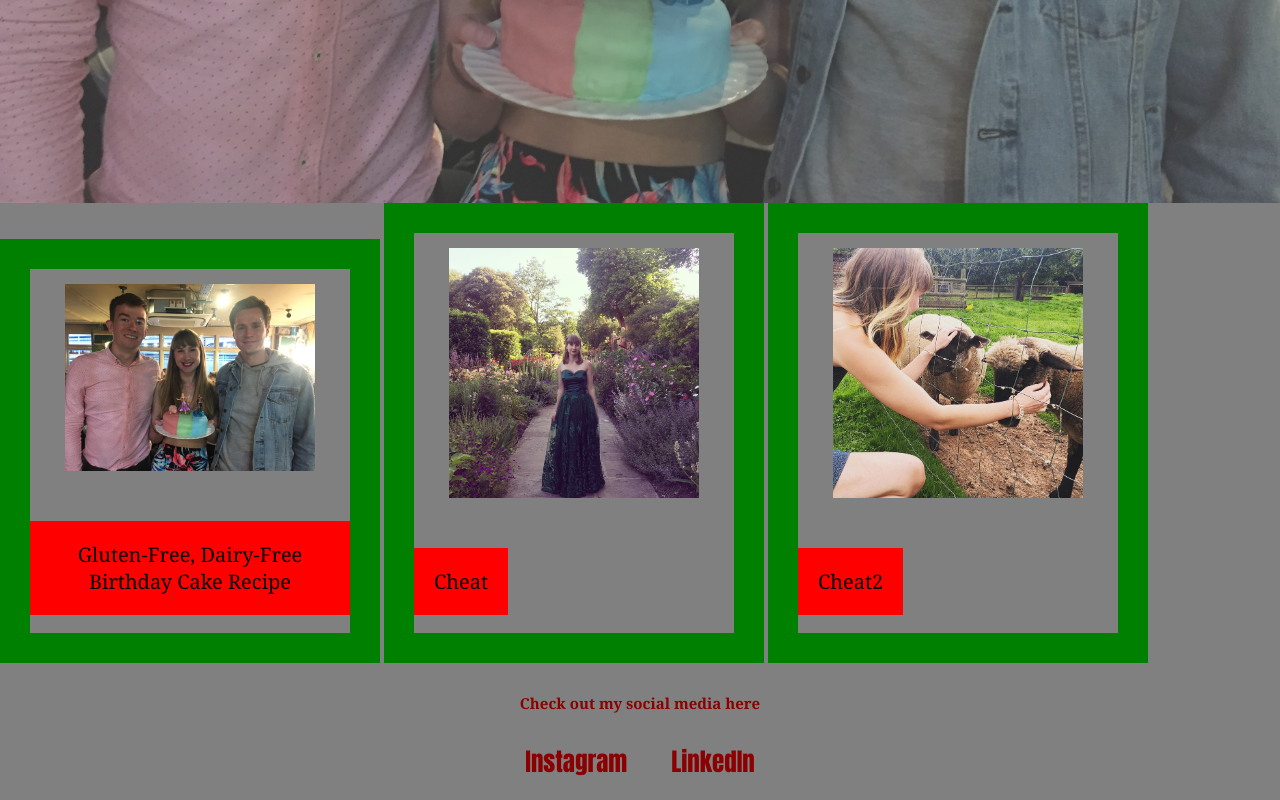
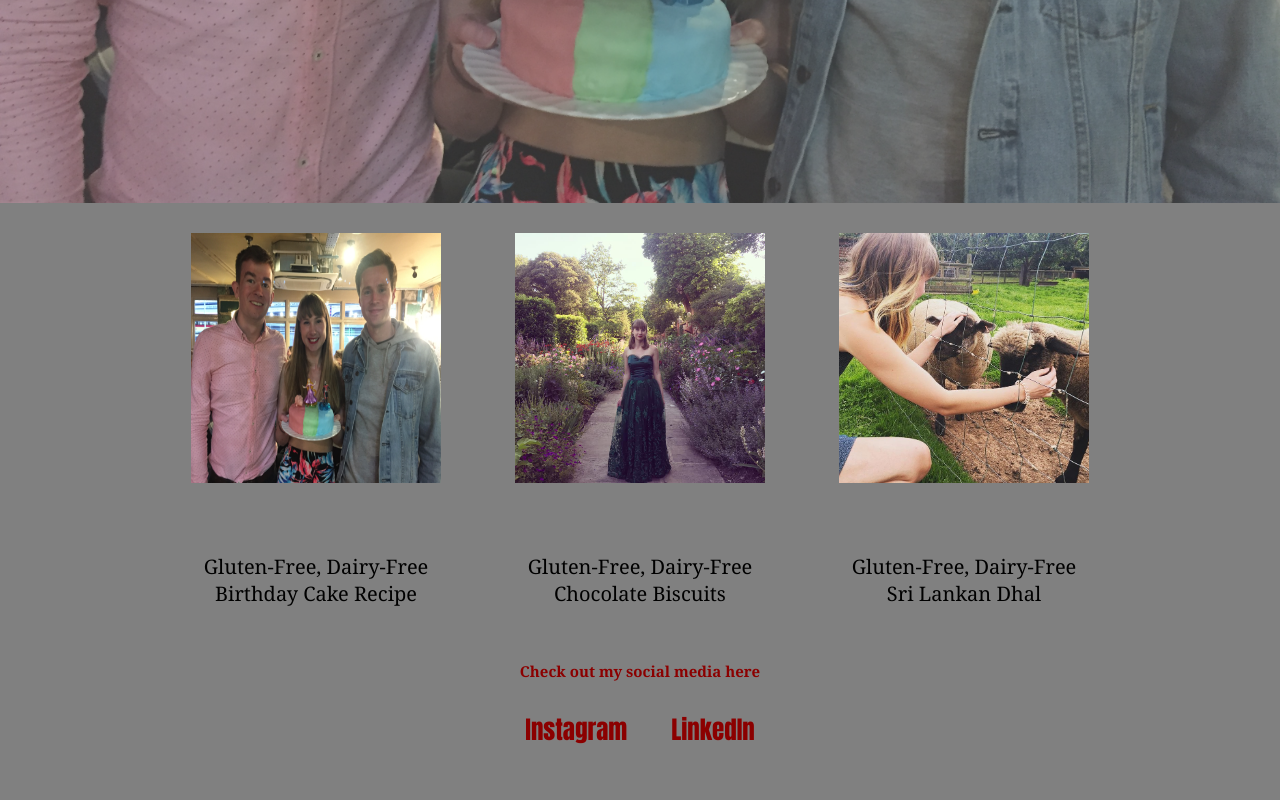
Before and after one commit to GemmieDodger/Personal.website, a plain HTML site: page recipes.html in a window 1280 px wide. Shown: the part 3982-4782 px from the top of the page. After the commit the page ends 4750 px from the top, so only its background shows below. Drawn offline with Linux system fonts and the light colour scheme.

Commit message:
Sizing boxes

```diff
--- a/mystylesheet.css
+++ b/mystylesheet.css
@@ -134,27 +134,44 @@ footer a {
 
 /* Boxes  for the Recipe Page */
 
-article {
+/*article {
     padding: 50px blue;
+    margin-left: auto;
+    margin-right: auto;
+
+
+}*/
+
+.Grid-for-box {
+    display: block;
+    margin-left: auto;
+    margin-right: auto;
+    text-align:center;
 
 }
-article div {
+
+.recipe-item {
     width: 320px;
-    border: 30px solid green;
+    border: 30px grey;
     /*outline-style: solid;
     outline-color: darkred;*/
-    padding: 50px red;/*not sure what this did*/
-    margin: 25px orange;/* or this*/
+    /*padding: 50px grey;not sure what this did*/
+    /*margin: 25px orange; or this*/
     /*outline-offset: 15px; /*adds space between the outline and the data*/
     background-size: cover;
     background-repeat: no-repeat;
-    background-position: 50% 50%;
-    display:inline-block;
+    /*background-position: center;*/
+    margin-left: auto;
+    margin-right: auto;
+    display: inline-block;
 }
 
 img {
     width: 250px;
+    height: 250px;
     margin: 15px;
+    background-size: contain;
+    padding-top: 15px;
     display: inline-block;
 
 }
@@ -164,8 +181,12 @@ h3 a {
     font-size: 20px;
     text-decoration: none;
     font-weight: normal;
+    width: 250px;
+    height:40px;
     text-align: center;
-    background-color: red;
+    background-color: grey;
     display: inline-block;
+    margin-left: 5px;
+    margin-right: 5px;
     font-family: Cambria, Cochin, Georgia, Times, 'Times New Roman', serif;
 }
--- a/recipes.html
+++ b/recipes.html
@@ -45,8 +45,8 @@
     </div>
 
     <!-- boxes being added for savoury, sweet-->
-<article class="Grid for box">
-    <div class= "recipe-item clearfix">
+<article class="Grid-for-box">
+    <div class= "recipe-item">
         <a class="img" href="#" >
             <img src="../Personal.website/images/GFDFCake2019.JPG" alt="Gluten-Free, Dairy-Free Birthday Cake">
         </a>
@@ -54,20 +54,20 @@
             <a href="#"> Gluten-Free, Dairy-Free Birthday Cake Recipe</a>
         </h3>
     </div>
-    <div class= "recipe-item clearfix">
+    <div class= "recipe-item">
         <a class="img" href="#" >
-            <img src="../Personal.website/images/Glyndebourne2019.jpg" alt="Gluten-Free, Dairy-Free Birthday Cake">
+            <img src="../Personal.website/images/Glyndebourne2019.jpg" alt="Melt-in-the-mouth Chocolate Biscuits">
         </a>
         <h3>
-            <a href="#"> Cheat</a>
+            <a href="#"> Gluten-Free, Dairy-Free Chocolate Biscuits</a>
         </h3>
     </div>
-    <div class= "recipe-item clearfix">
+    <div class= "recipe-item">
         <a class="img" href="#" >
             <img src="../Personal.website/images/TorreCiderSheep.JPG" alt="Gluten-Free, Dairy-Free Birthday Cake">
         </a>
         <h3>
-            <a href="#"> Cheat2</a>
+            <a href="#"> Gluten-Free, Dairy-Free Sri Lankan Dhal</a>
         </h3>
     </div>
 </article>
```
